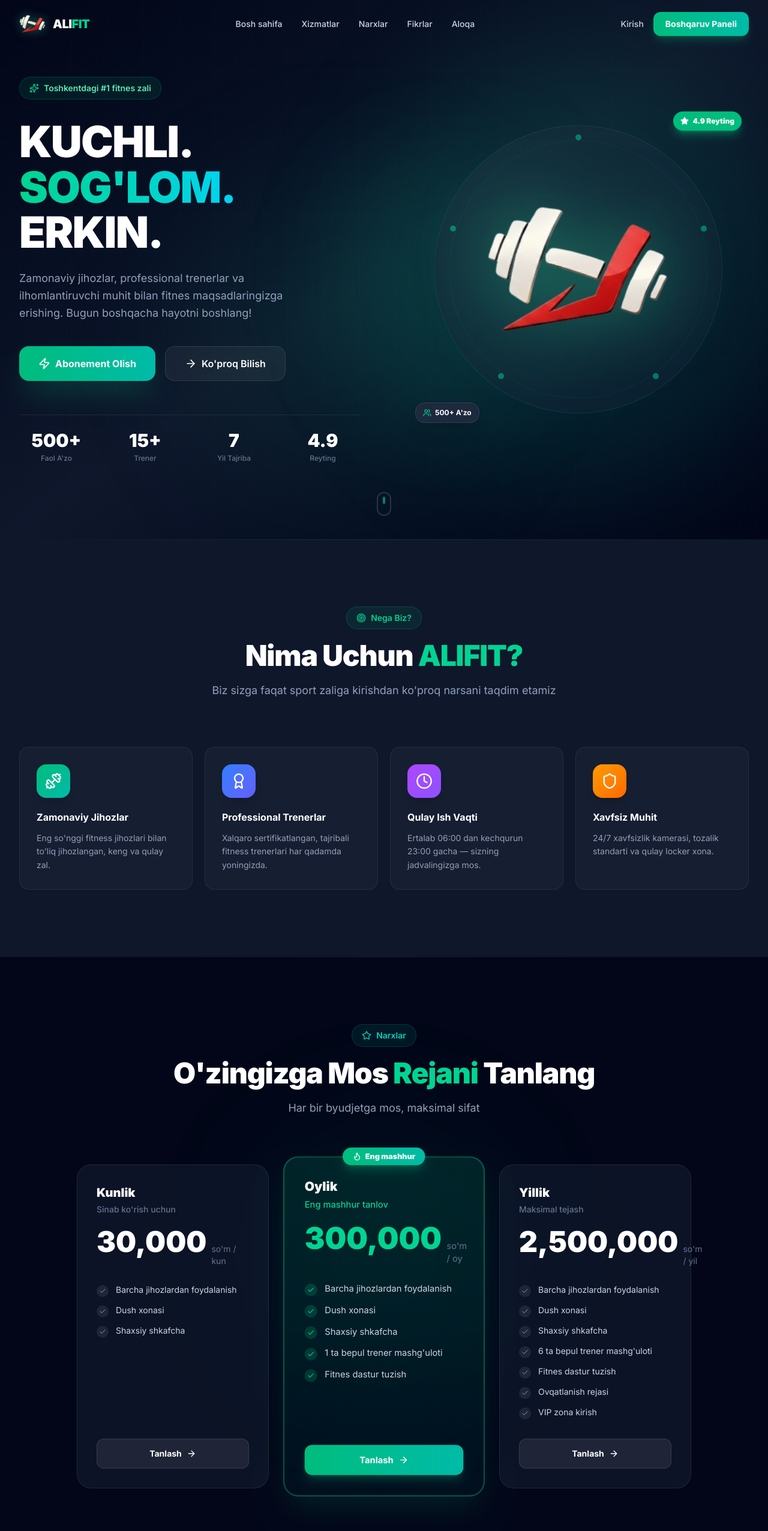
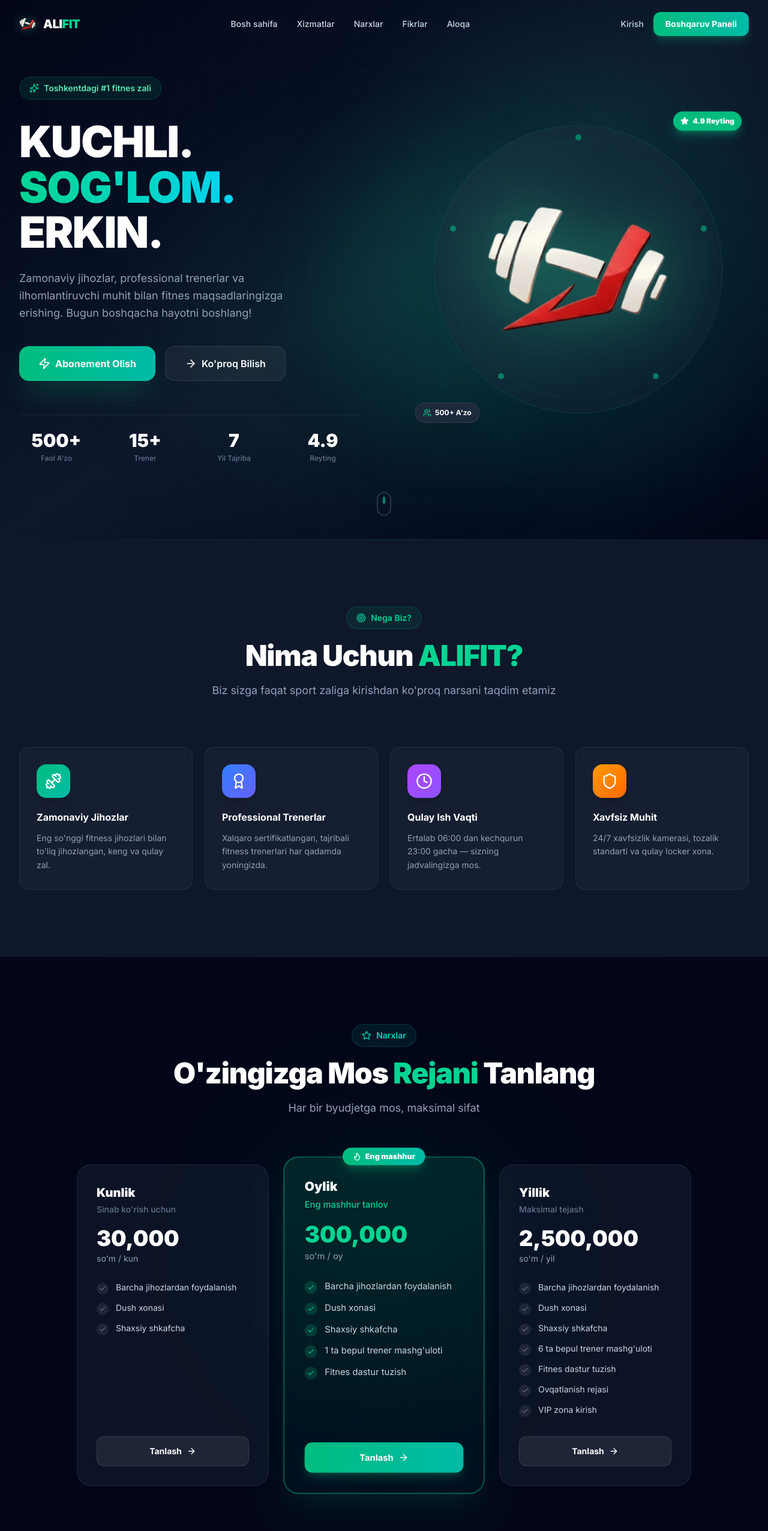
Before and after one commit to JahongirOfficial/fitnes, a Next.js app: page / in a window 1280 px wide. Shown: the top 2552 px of the page at 60% size. Built offline with nearby package versions, Linux system fonts and the light colour scheme.

Commit message:
fix: navbar logo title bilan barobar + pricing yillik overflow tuzatildi

```diff
--- a/src/app/page.tsx
+++ b/src/app/page.tsx
@@ -156,9 +156,9 @@ export default function LandingPage() {
               <Image
                 src="/ALIFITSYB.png"
                 alt="ALIFIT"
-                width={44}
-                height={44}
-                className="object-contain drop-shadow-[0_0_8px_rgba(52,211,153,0.5)]"
+                width={28}
+                height={28}
+                className="object-contain shrink-0 drop-shadow-[0_0_8px_rgba(52,211,153,0.5)]"
               />
               <span className="text-xl font-black tracking-tight group-hover:text-emerald-400 transition-colors">
                 ALI<span className="text-emerald-400">FIT</span>
@@ -427,11 +427,11 @@ export default function LandingPage() {
                   <p className={cn("text-sm font-medium", plan.popular ? "text-emerald-400" : "text-slate-500")}>{plan.desc}</p>
                 </div>
 
-                <div className="flex items-baseline gap-1 mb-7">
-                  <span className={cn("text-4xl sm:text-5xl font-black", plan.popular ? "text-emerald-400" : "text-white")}>
+                <div className="mb-7">
+                  <div className={cn("text-4xl font-black leading-none mb-1.5", plan.popular ? "text-emerald-400" : "text-white")}>
                     {plan.price}
-                  </span>
-                  <span className="text-slate-500 text-sm ml-1">so&apos;m / {plan.period}</span>
+                  </div>
+                  <div className="text-slate-400 text-sm">so&apos;m / {plan.period}</div>
                 </div>
 
                 <ul className="space-y-3 mb-8 flex-1">
```
